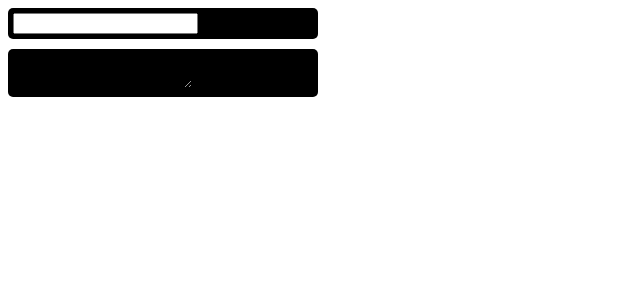
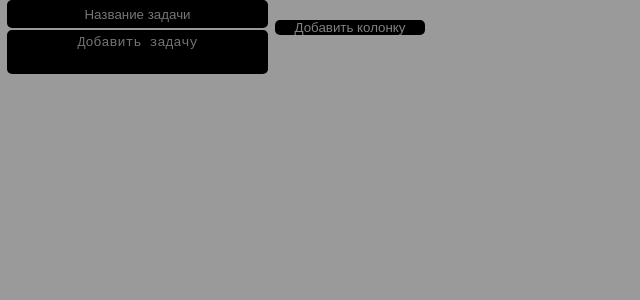
Before and after one commit to di-neh/project, a React (Vite) app in the folder react project/vite-project/: page / in a window 1280 px wide. Shown: the top 300 px of the page, without its empty margins (0-640 px from the left). Built offline with nearby package versions, Linux system fonts and the light colour scheme.

Commit message:
компонент тудушек

```diff
--- a/react project/vite-project/src/App.tsx
+++ b/react project/vite-project/src/App.tsx
@@ -1,17 +1,19 @@
-import BolvankaKrugTask from "./components/BolvankaKrugTask.tsx";
-import BolvankaKrugTitle from "./components/BolvankaKrugTitle.tsx";
 
+import ToDoConteiner from "./components/ToDoConteiner.tsx";
+import styled from "styled-components";
 
-//import Testicula from "./components/Testicula.tsx";
+const AppWrapper = styled.div`
+  width: 100%;
+  min-height: 100vh;
+  background: #9b9a9a;
+`
 
 function App() {
 
   return (
-    <>
-      {/* <Testicula/> */}
-      <BolvankaKrugTitle/>
-      <BolvankaKrugTask/>
-    </>
+    <AppWrapper>
+      <ToDoConteiner/>
+    </AppWrapper>
   )
 }
 
--- /dev/null
+++ b/react project/vite-project/src/components/AddBtn.tsx
@@ -0,0 +1,23 @@
+import styled from "styled-components";
+
+const Add = styled.button`
+  height: 50%;
+  width: 150px;
+  border-radius: 5px;
+  border: solid 0px;
+  background-color: black;
+  color: grey;
+  margin-top: 20px;
+  cursor: grab;
+
+`
+
+const AddBtn = () => {
+    return (
+        <Add>
+            Добавить колонку
+        </Add>
+    );
+};
+
+export default AddBtn;
--- /dev/null
+++ b/react project/vite-project/src/components/Bolvanka.tsx
@@ -0,0 +1,23 @@
+import styled from "styled-components";
+import BolvankaKrugTitle from "./BolvankaKrugTitle.tsx";
+import BolvankaKrugTask from "./BolvankaKrugTask.tsx";
+
+const Bulova = styled.div`
+  width: 275px;
+  display: flex;
+  align-items: center;
+  flex-direction: column;
+
+
+`
+
+const Bolvanka = () => {
+    return (
+        <Bulova>
+            <BolvankaKrugTitle/>
+            <BolvankaKrugTask/>
+        </Bulova>
+    );
+};
+
+export default Bolvanka;
--- a/react project/vite-project/src/components/BolvankaKrugTask.tsx
+++ b/react project/vite-project/src/components/BolvankaKrugTask.tsx
@@ -1,24 +1,34 @@
 import styled from "styled-components";
 
 const DivKrug = styled.div`
-    width: 300px;
+    width: 95%;
     border-radius: 5px;
     background: black;
-    color: white;
     padding: 5px;
-    margin-bottom: 10px;
+  margin-top: 2px;
+
+
+
 `
 
 const TextAreaStyled = styled.textarea`
     background: black;
-    border: solid 0px;
+    border: none;
+  color: white;
+  resize: none;
+  width: 100%;
+  text-align:center;
+  &:focus{
+    outline: none;
+  }
+
 `
 
 const BolvankaKrugTask:React.FC = () => {
     return (
         <>
             <DivKrug>
-                <TextAreaStyled >
+                <TextAreaStyled placeholder="Добавить задачу">
 
                 </TextAreaStyled>
             </DivKrug>
--- a/react project/vite-project/src/components/BolvankaKrugTitle.tsx
+++ b/react project/vite-project/src/components/BolvankaKrugTitle.tsx
@@ -1,21 +1,45 @@
 import styled from "styled-components";
 
 const DivKrug = styled.div`
-    width: 300px;
+    width: 95%;
     border-radius: 5px;
     background: black;
     color: white;
     padding: 5px;
-    margin-bottom: 10px;
+
 `
-
+const Input = styled.input`
+  background-color: black;
+  width: 100%;
+  border: 0px;
+  text-align:center;
+  color: white;
+  &:focus{
+    outline: none;
+  }
+`
+// interface Input {
+//     inputValue: string; // Тип значения из поля ввода
+// }
 const BolvankaKrugTitle:React.FC = () => {
+    // constructor(props: {}) {
+    //     super(props);
+    //     this.state = {
+    //         inputValue: '' // Исходное значение поля ввода
+    //     };
+    // }
+    //
+    // handleInputChange = (event: ChangeEvent<HTMLInputElement>) => {
+    //     this.setState({
+    //         inputValue: event.target.value // Обновляем значение поля ввода при изменении
+    //     });
+    // }
     return (
         <>
             <DivKrug>
-                <input>
+                <Input placeholder="Название задачи">
 
-                </input>
+                </Input>
             </DivKrug>
         </>
 
--- a/react project/vite-project/src/components/Input.tsx
+++ b/react project/vite-project/src/components/Input.tsx
@@ -11,7 +11,7 @@ const Inputt = styled.input`
 `
 const Input:React.FC<IInputProps> = ({ph}) => {
     return (
-            <Inputt placeholder={ph}/>
+            <Inputt placeholder={ph} />
     );
 };
 
--- /dev/null
+++ b/react project/vite-project/src/components/ToDoConteiner.tsx
@@ -0,0 +1,19 @@
+import Bolvanka from "./Bolvanka.tsx";
+import AddBtn from "./AddBtn.tsx";
+import styled from "styled-components";
+
+const Conteiner = styled.div`
+  display: flex;
+  flex-direction: row;
+
+`
+const ToDoConteiner = () => {
+    return (
+        <Conteiner>
+            <Bolvanka/>
+            <AddBtn/>
+        </Conteiner>
+    );
+};
+
+export default ToDoConteiner;
--- a/react project/vite-project/src/main.tsx
+++ b/react project/vite-project/src/main.tsx
@@ -1,10 +1,21 @@
 
 import ReactDOM from 'react-dom/client'
 import App from './App.tsx'
+import {createGlobalStyle} from "styled-components";
+
+const Global = createGlobalStyle`
+*{
+  margin: 0;
+  padding: 0;
+  box-sizing: border-box;
+}
+`
+
+ReactDOM.createRoot(document.getElementById('root')!).render(
+    <>
+        <Global/>
+        <App />
+    </>
 
 
-ReactDOM.createRoot(document.getElementById('root')!).render(
-
-    <App />
-
 )
```
